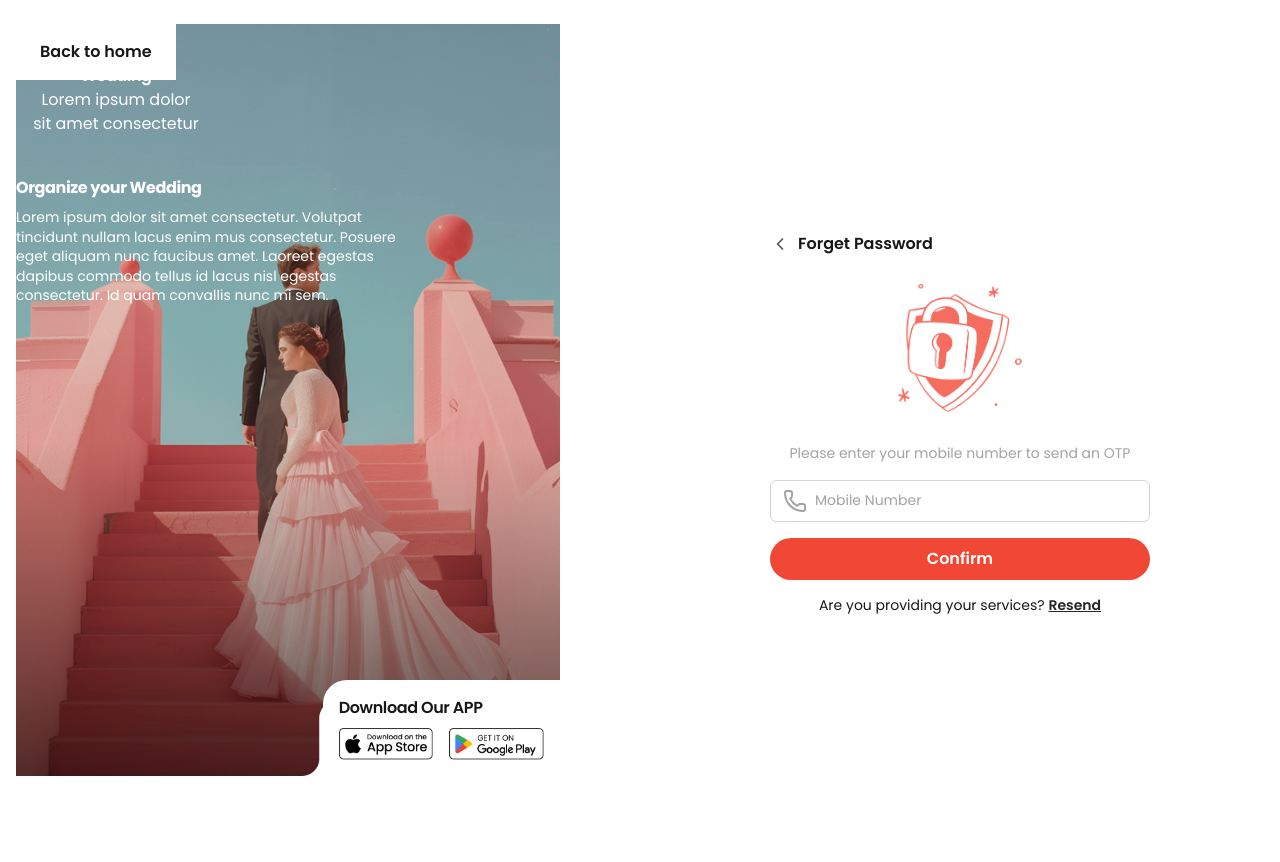
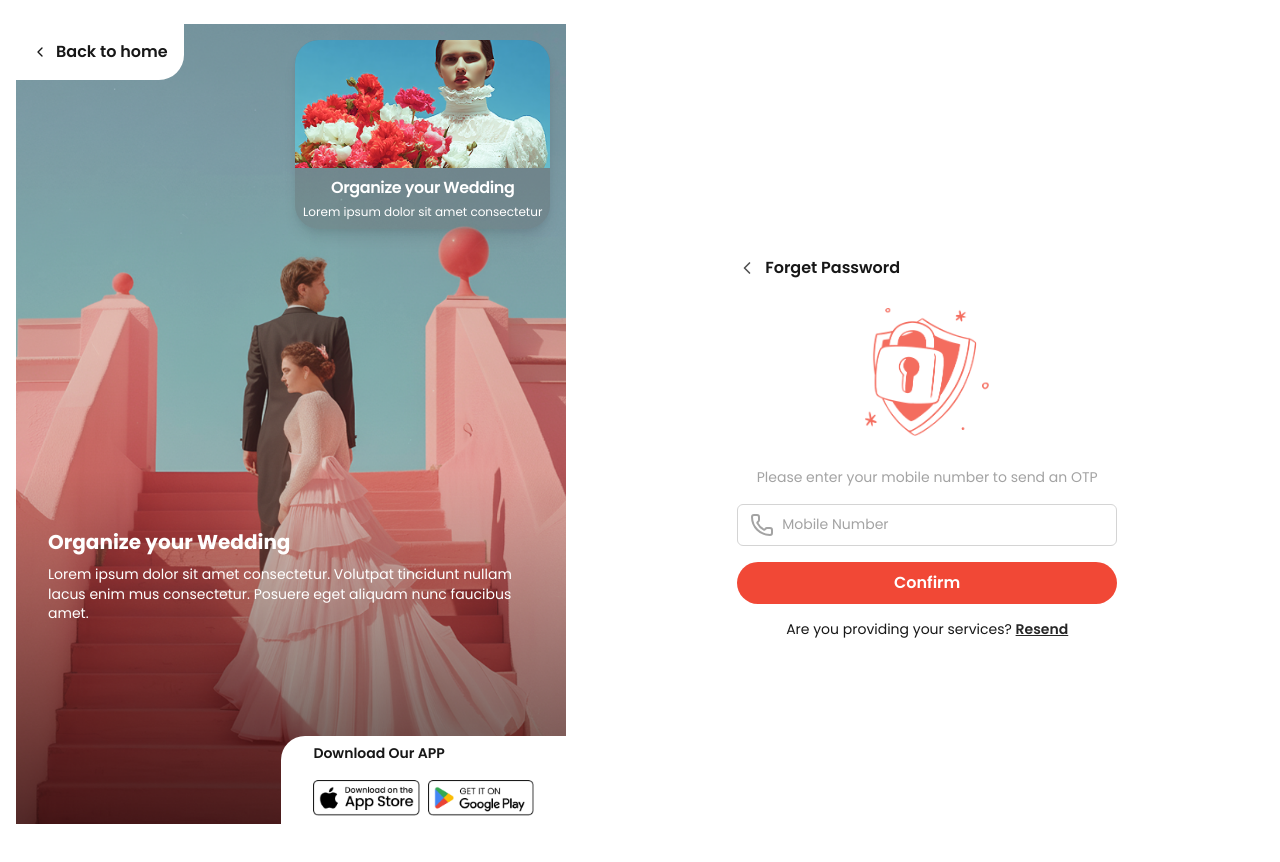
Before and after one commit to engahmedragab/OurBrideWeb, a Next.js app: page /auth/forgot-password in a window 1280 px wide. Shown: the top 862 px of the page. Before the commit the page ends 824 px from the top, so only its background shows below. Built offline with nearby package versions, Linux system fonts and the light colour scheme.

Commit message:
ui auth card 1

```diff
--- a/src/Components/common/DownloadApp.tsx
+++ b/src/Components/common/DownloadApp.tsx
@@ -6,7 +6,7 @@ import appStoreBtn from '@/Assets/images/app-store-btn.png'
 import googlePlayBtn from '@/Assets/images/google-play-btn.png'
 
 const downloadAppVariants = cva(
-  'w-full bg-gray-25 p-4',
+  ' bg-gray-25 p-2',
   {
     variants: {
       variant: {
@@ -39,22 +39,22 @@ export default function DownloadApp({
     <div className={cn(downloadAppVariants({ variant }), className)}>
       {/* Title */}
       <Typography
-        variant="h4"
-        className={cn('mb-2 text-gray-900 font-semibold')}
+        variant="h6"
+        className={cn('mb-3 md:mb-4 !text-12 md:!text-14 text-gray-900 font-semibold')}
       >
         Download Our APP
       </Typography>
 
       {/* App Store Buttons */}
-      <div className={cn('flex flex-col sm:flex-row gap-4')}>
+      <div className={cn('flex sm:flex-row gap-2')}>
         {/* App Store Button */}
         <div className={cn('flex-shrink-0')}>
           <Image
             src={appStoreBtn}
             alt="Download on the App Store"
             width={150}
-            height={40}
-            className={cn('h-8 w-auto object-contain')}
+            height={50}
+            className={cn('md:h-9 h-5 w-auto object-contain')}
           />
         </div>
 
@@ -65,7 +65,7 @@ export default function DownloadApp({
             alt="Get it on Google Play"
             width={150}
             height={40}
-            className={cn('h-8 w-auto object-contain')}
+            className={cn('md:h-9 h-5 w-auto object-contain')}
           />
         </div>
       </div>
--- a/src/app/auth/layout.tsx
+++ b/src/app/auth/layout.tsx
@@ -1,40 +1,23 @@
-import AuthHeroSection from '@/auth/components/AuthHeroSection'
-import { cn } from '@/lib/utils'
+// src/auth/layout/AuthLayout.tsx
+import AuthHeroSection from "@/auth/components/AuthHeroSection";
 
-/**
- * AuthLayout component for authentication pages
- * Provides a two-column layout with HeroSection on the left and form content on the right
- * @param children - Child routes to render (Login, Register, etc.)
- * @returns {JSX.Element} Auth layout component
- */
 export default function AuthLayout({
   children,
 }: {
-  children: React.ReactNode
+  children: React.ReactNode;
 }) {
   return (
-    <div className={cn('flex h-screen w-screen flex-col lg:flex-row justify-between py-6')}>
-      {/* Left Section - HeroSection */}
-      <div
-        className={cn(
-          'w-full h-full  lg:w-[45%] px-4',
-          'order-1 lg:order-1'
-        )}
-      >
-      <AuthHeroSection/>
+    <div className="flex min-h-screen w-screen flex-col lg:flex-row justify-between lg:py-6 lg:px-4 lg:gap-6 overflow-hidden">
+
+      {/* Left Section - Hero */}
+      <div className="w-full h-screen  lg:!w-[45%] ">
+        <AuthHeroSection />
       </div>
 
-      {/* Right Section - Form Content */}
-      <div
-        className={cn(
-          'w-full lg:w-[50%]',
-          'flex flex-col',
-          'bg-white',
-          'order-2 lg:order-2'
-        )}
-      >
+      {/* Right Section - Form */}
+      <div className="w-full lg:w-[55%] flex flex-col bg-white p-6">
         {children}
       </div>
     </div>
-  )
+  );
 }
--- a/src/auth/components/AuthHeroCard.tsx
+++ b/src/auth/components/AuthHeroCard.tsx
@@ -1,53 +1,42 @@
 import Image from 'next/image'
 import { Typography } from '@/Components/ui/Typography'
-import { cn } from '@/lib/utils'
 import authHeroCardImage from '@/Assets/images/authHeroCard.png'
 
 /**
  * AuthHeroCard component for authentication pages
- * Displays a card with hero image, title, and description
+ * Floating glass card with image header and text content
  * @returns {JSX.Element} Auth hero card component
  */
 export default function AuthHeroCard() {
   return (
     <div
-      className={cn(
-        'bg-glassCard/50 backdrop-blur-md',
-        'rounded-3xl p-4',
-        'overflow-hidden',
-        'w-full'
-      )}
+      className="overflow-hidden backdrop-blur-md w-full shadow-lg"
+      style={{
+        backgroundColor: 'rgba(89, 89, 89, 0.3)',
+        borderRadius: '1.5rem',
+      }}
     >
-      {/* Top Section - Image */}
-      <div className={cn('relative w-full h-28 ')}>
+      {/* Top Section - Image Header */}
+      <div className="relative w-full h-32 overflow-hidden">
         <Image
           src={authHeroCardImage}
           alt="Wedding organization"
           fill
-          className={cn('object-fill')}
+          className="object-cover"
           priority
         />
       </div>
 
       {/* Bottom Section - Text Content */}
-      <div
-        className={cn(
-          'text-center'
-        )}
-      >
+      <div className="bg-white/40 backdrop-blur-md p-2 rounded-b-[3.125rem] text-center">
         <Typography
-          variant="h6"
-          className={cn('my-2 !text-14 text-white text-center')}
+          variant="h4"
+          className="mb-1 text-white text-center drop-shadow-md"
         >
           Organize your Wedding
         </Typography>
 
-        <span
-          className={cn(
-            '!text-12 text-white',
-            'block'
-          )}
-        >
+        <span className="text-12 text-white block drop-shadow-sm">
           Lorem ipsum dolor sit amet consectetur
         </span>
       </div>
--- a/src/auth/components/AuthHeroSection.tsx
+++ b/src/auth/components/AuthHeroSection.tsx
@@ -1,87 +1,62 @@
 import Image from 'next/image'
 import Link from 'next/link'
 import { Typography } from '@/Components/ui/Typography'
-import { cn } from '@/lib/utils'
+import { ChevronLeft } from 'lucide-react'
 import AuthHeroCard from './AuthHeroCard'
 import { DownloadApp } from '@/Components/common'
 import authHeroImage from '@/Assets/images/authHero.png'
 
 /**
  * AuthHeroSection component for authentication pages
- * Displays a hero section with background image, navigation button, and content sections
+ * Displays a hero section with background image, floating card, and interactive elements
  * @returns {JSX.Element} Auth hero section component
  */
 export default function AuthHeroSection() {
   return (
-    <div className={cn('relative w-full h-full ')}>
+    <div className="relative w-full h-full rounded-3xl overflow-hidden ">
       {/* Background Image */}
-      <div className={cn('absolute inset-0 w-full h-full ')}>
       <Image
         src={authHeroImage}
-          alt="Wedding hero background"
+        alt="Wedding background"
         fill
-          className={cn('object-cover !rounded-3xl')}
+        className="object-cover"
         priority
       />
-      </div>
 
       {/* Back to Home Button */}
       <Link
         href="/"
-        className={cn(
-          'absolute top-0 left-0 z-20',
-          'px-6 py-4',
-          'bg-white',
-          'rounded-br-3xl',
-          'text-16 font-semibold text-gray-900',
-          'hover:bg-white transition-colors duration-200'
-        )}
+        className="absolute top-0 left-0 z-30 px-4 py-3 md:py-4 bg-white rounded-bl-2xl text-14 sm:text-16 font-semibold text-gray-900 hover:bg-gray-50 transition-colors duration-200 flex items-center gap-2 overflow-hidden"
+        style={{ borderBottomRightRadius: '1.5625rem' }}
       >
-        Back to home
+        <ChevronLeft className="h-4 w-4 sm:h-5 sm:w-5" />
+        <span className="">Back to home</span>
+
       </Link>
 
-      {/* Content Container */}
-        {/* Left Section */}
-
-          {/* Floating AuthHeroCard - Top Left of Left Section */}
-          <div
-            className={cn(
-              'relative z-10',
-              'mb-6',
-              'lg:absolute lg:top-3 lg:right-3',
-              'max-w-[200px] '
-            )}
-          >
+      {/* Floating Hero Card */}
+      <div className="absolute top-4 right-4 sm:top-11 sm:right-6 z-30 w-1/4 max-w-[12.5rem] min-w-[9.375rem]">
         <AuthHeroCard />
       </div>
 
-          {/* Text Content Overlay - Middle Area */}
+      {/* Text Section - Bottom */}
       <div
-            className={cn(
-              'absolute bottom-24 left-6 max-w-[400px] ',
-            )}
+        className="absolute left-4 sm:left-6 z-30 px-4 md:px-2 max-w-[20rem] sm:max-w-[23.75rem] text-start"
+        style={{ bottom: '25%' }}
       >
-            <Typography
-              variant="h1"
-              className={cn('mb-2 lg:mb-4 !text-20 text-white font-bold')}
-            >
+        <Typography variant="h1" className="!text-white font-bold text-20 sm:text-24 mb-2 sm:mb-3 drop-shadow-lg">
           Organize your Wedding
         </Typography>
-            <Typography
-              variant="body"
-              className={cn('!text-white text-14')}
-            >
-              Lorem ipsum dolor sit amet consectetur. Volutpat tincidunt nullam lacus enim mus consectetur. Posuere eget aliquam nunc faucibus amet. Laoreet egestas dapibus commodo tellus id lacus nisl egestas consectetur. Id quam convallis nunc mi sem.
+        <Typography className="!text-white text-12 sm:text-14 opacity-90 drop-shadow-md">
+          Lorem ipsum dolor sit amet consectetur. Volutpat tincidunt nullam lacus
+          enim mus consectetur. Posuere eget aliquam nunc faucibus amet.
         </Typography>
       </div>
 
-          {/* DownloadApp at Bottom */}
-          <div className={cn('absolute bottom-0 right-0 z-10 mt-auto')}>
-            <DownloadApp variant="secondary" />
+      {/* Download App Buttons - Right */}
+      <div className="absolute bottom-0 right-0   2xl:left-1/2   z-30 ">
+        <DownloadApp variant="secondary" className='px-8 md:px-3' />
       </div>
     </div>
-
-
-
   )
 }
--- a/src/auth/components/index.ts
+++ b/src/auth/components/index.ts
@@ -1 +1,3 @@
 // Auth components exports
+export { default as AuthHeroCard } from './AuthHeroCard'
+export { default as AuthHeroSection } from './AuthHeroSection'
--- a/tailwind.config.js
+++ b/tailwind.config.js
@@ -166,10 +166,6 @@ export default {
           600: '#2563EB',
           foreground: '#ffffff',
         },
-        glassCard:{
-          DEFAULT: '#595959',
-          foreground: '#ffffff',
-        },
       },
       fontFamily: {
         sans: ['Poppins', 'system-ui', 'sans-serif'],
```
Lines whose indentation alone changed are shown as unchanged.
